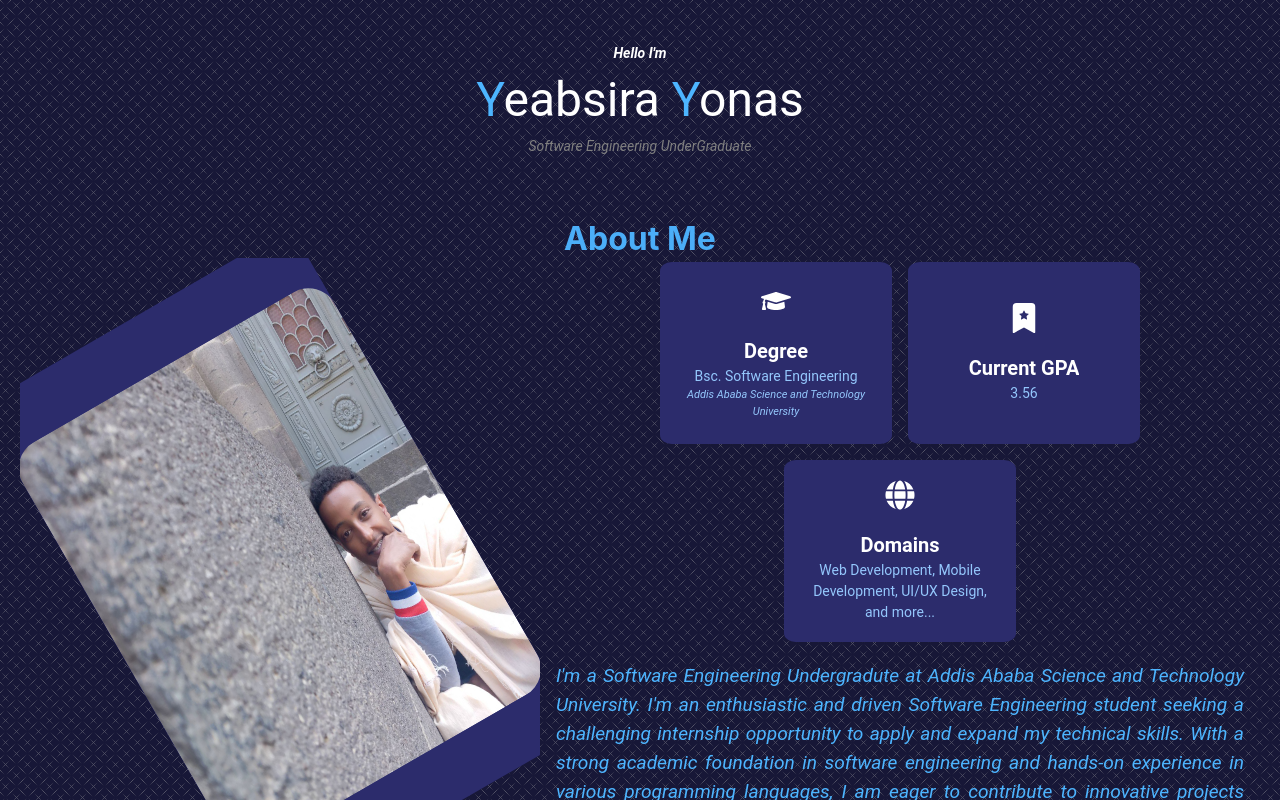
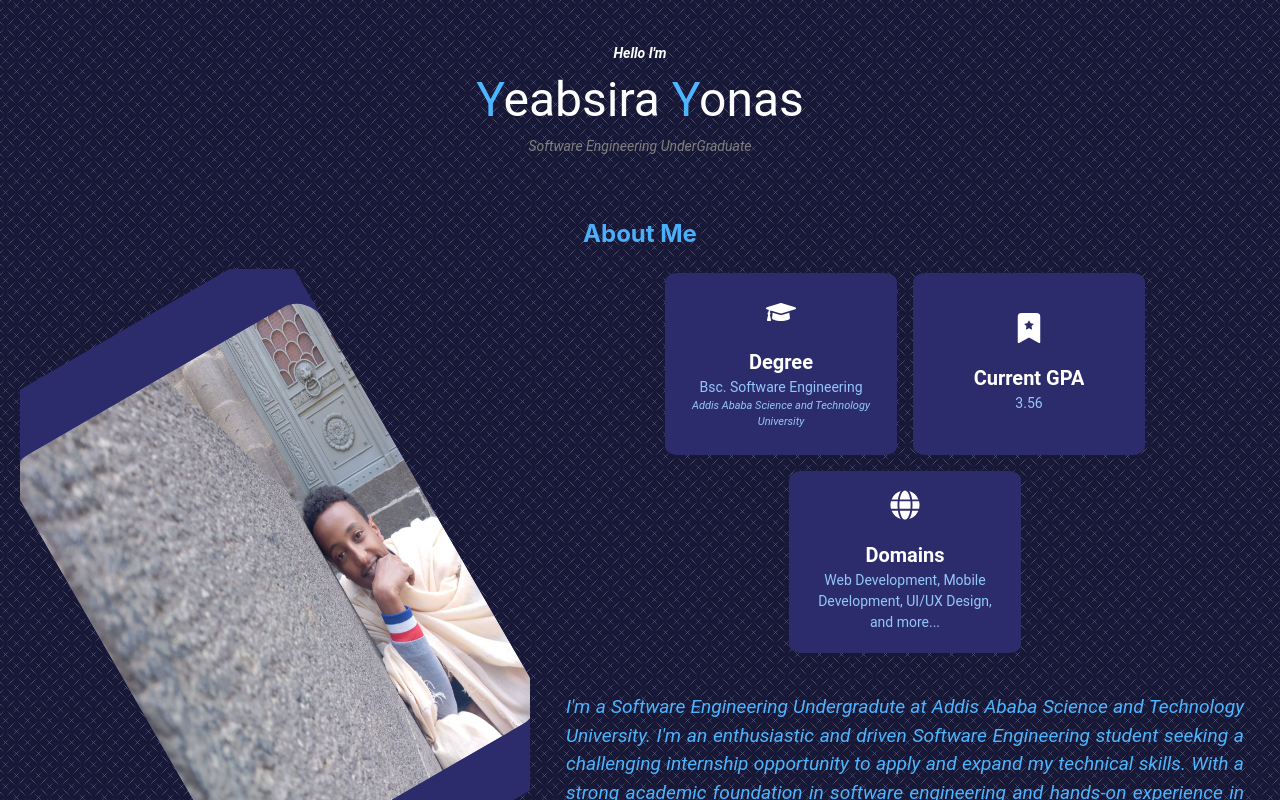
Before and after one commit to yabulala432/portfolio-yeabsra, a React (Vite) app: page / in a window 1280 px wide. Built offline with nearby package versions, Linux system fonts and the light colour scheme.

Commit message:
modify the grid areas

```diff
--- a/src/pages/AboutMe.tsx
+++ b/src/pages/AboutMe.tsx
@@ -45,13 +45,7 @@ function AboutMe() {
         "boxes boxes description description"
         `,
 
-        md: `
-        "title"
-        "photo"
-        "boxes"
-        "description"
-        `,
-        sm: `
+        base: `
         "title"
         "photo"
         "boxes"
@@ -59,11 +53,12 @@ function AboutMe() {
         `,
       }}
       p={5}
+      gap={5}
     >
       <GridItem area="title">
         <Heading
           textAlign={"center"}
-          fontSize={"2rem"}
+          fontSize={"2xl"}
           fontWeight={"bold"}
           color={color.secondary}
         >
```
